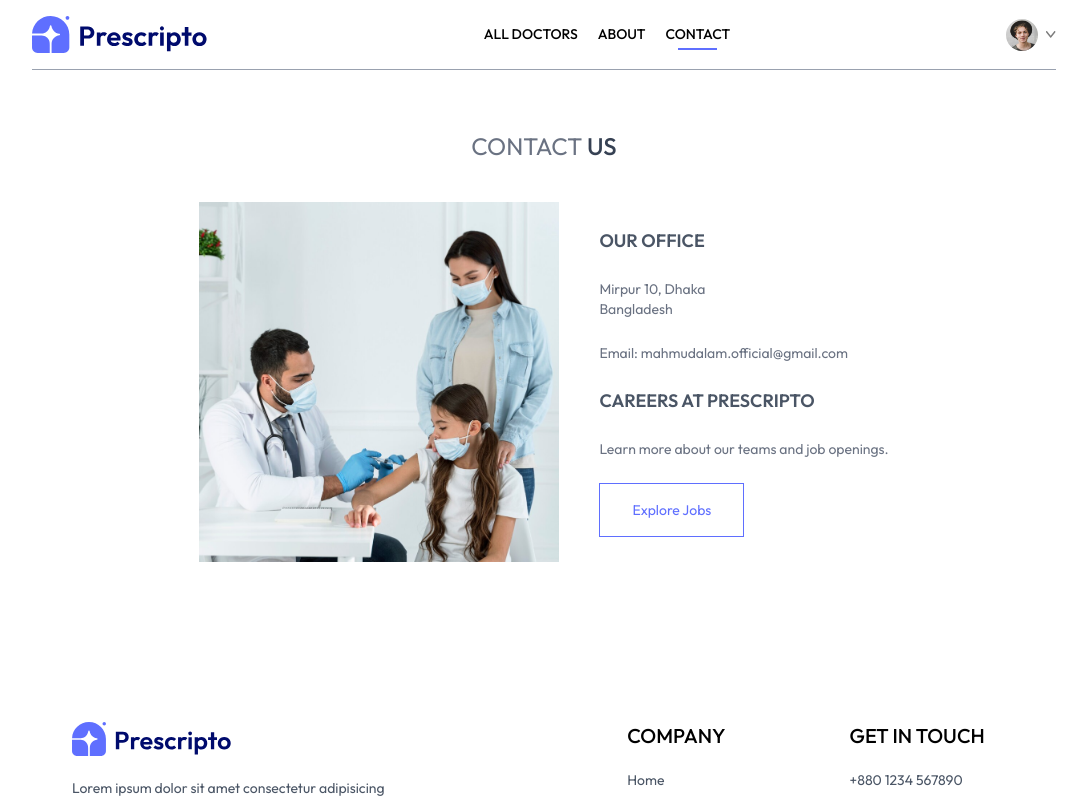
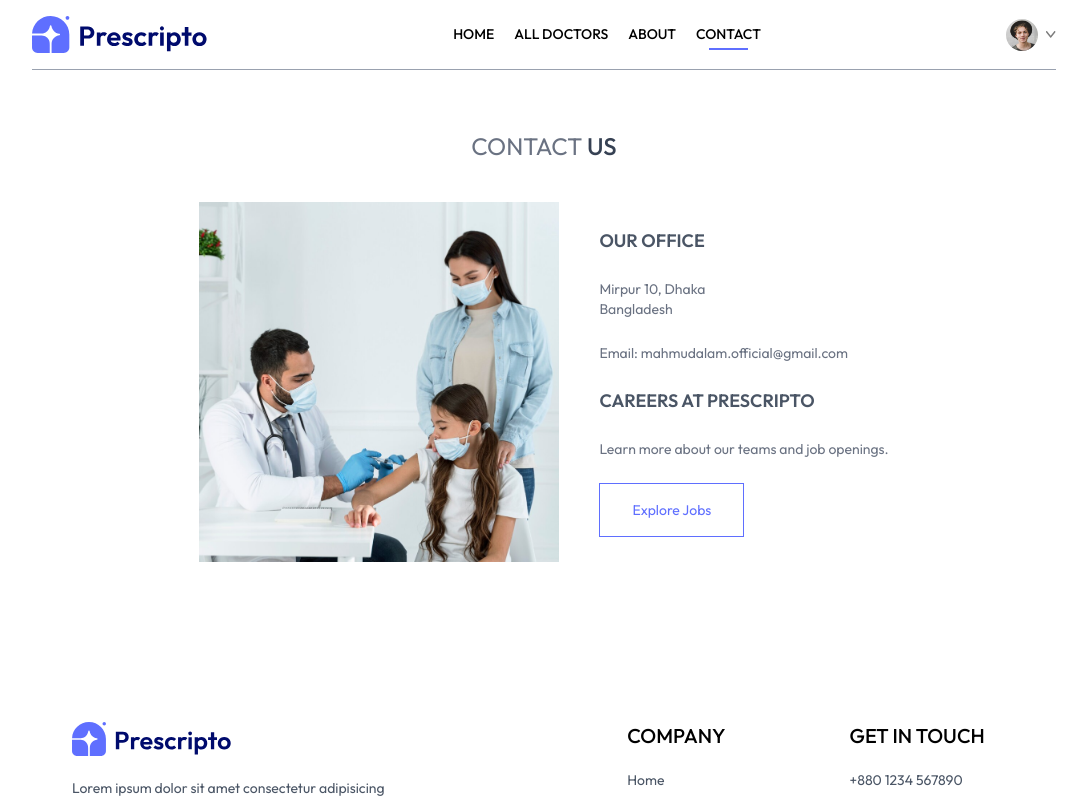
Before and after one commit to DhirajNeupane-999/Appartment-booking-system, a React (Vite) app in the folder frontend/: page /contact in a window 1280 px wide. Shown: the top 800 px of the page, without its empty margins (96-1183 px from the left). Built offline with nearby package versions, Linux system fonts and the light colour scheme.

Commit message:
add Home menu item for mobile device

```diff
--- a/frontend/src/components/Navbar.jsx
+++ b/frontend/src/components/Navbar.jsx
@@ -3,7 +3,7 @@ import { assets } from "../assets/assets_frontend/assets";
 import { useState } from "react";
 
 const navLinks = [
-  // { title: "Home", path: "/" },
+  { title: "Home", path: "/" },
   { title: "All Doctors", path: "/doctors" },
   { title: "About", path: "/about" },
   { title: "Contact", path: "/contact" },
```
